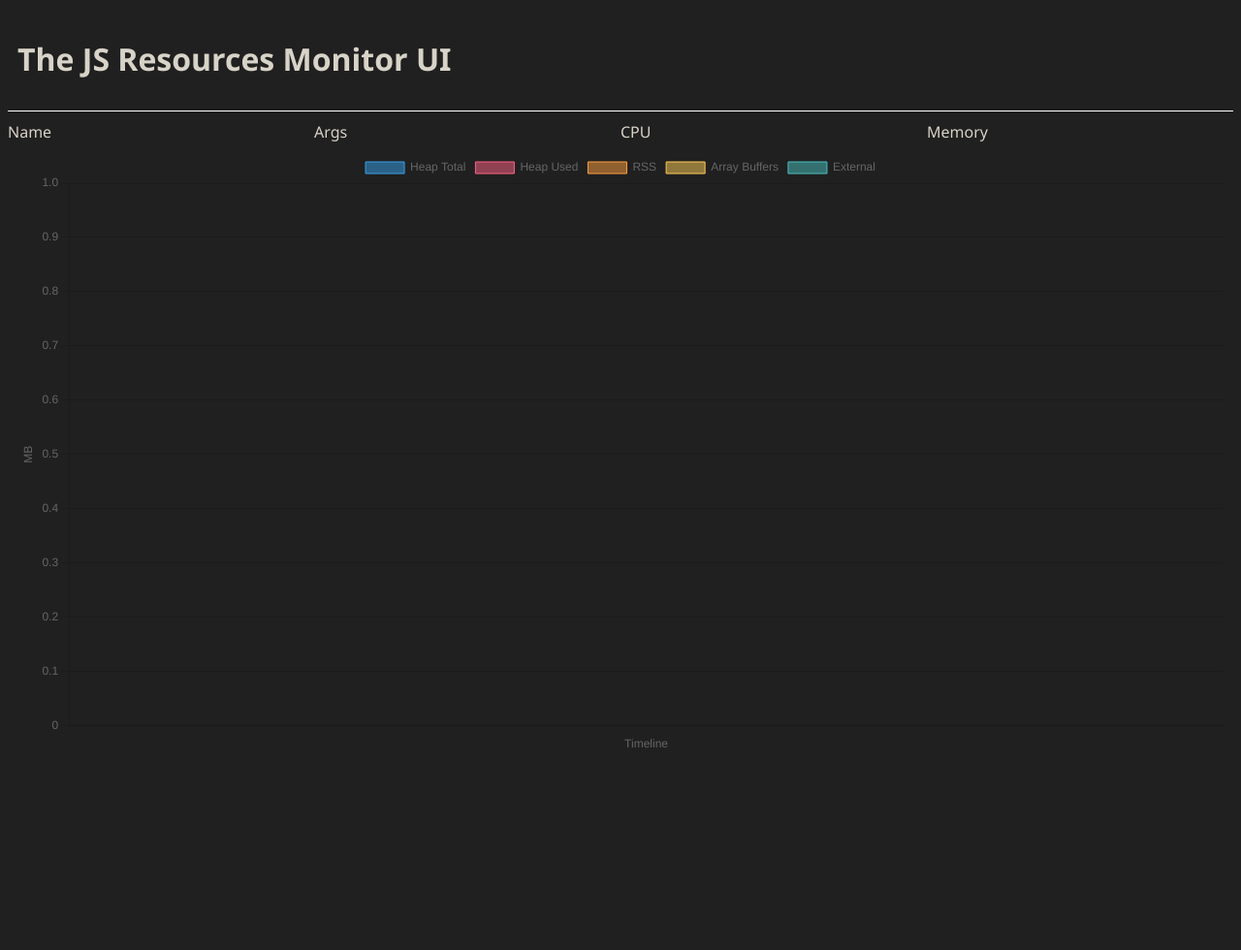
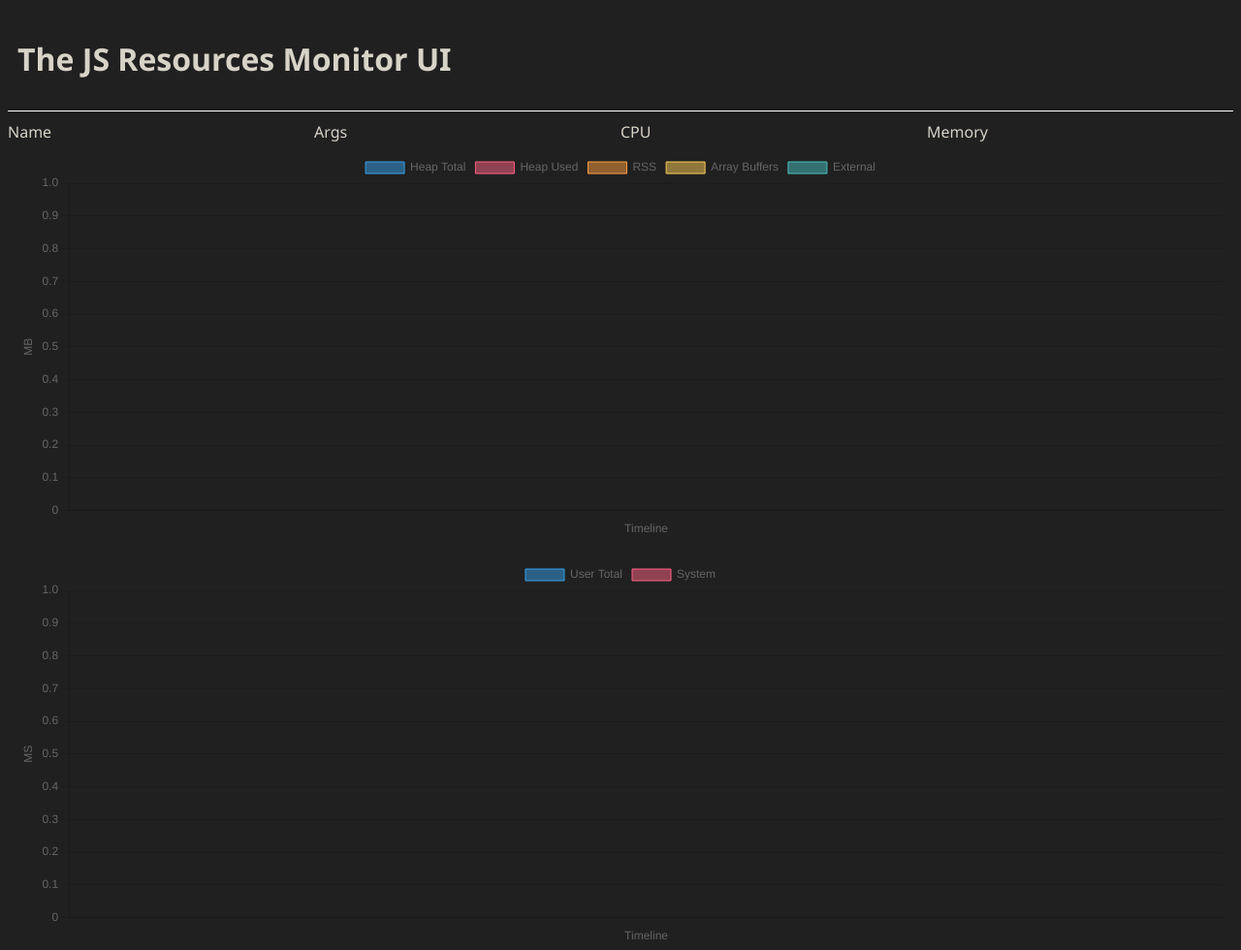
Before and after one commit to EduardoPetrini/js-monitor-server, a website: page public/index.html in a window 1280 px wide. Shown: the whole page at 97% size. Before the commit the page ends 952 px from the top, so only its background shows below. Drawn offline with nearby package versions, Linux system fonts and the light colour scheme; no server answers.

Commit message:
chore: cpu chart

```diff
--- a/public/index.html
+++ b/public/index.html
@@ -23,8 +23,9 @@
       .span-details {
         flex: 1;
       }
-      .process-memory-chart {
+      .process-memory-chart, .process-cpu-chart {
         padding: 10px;
+        height: 400px;
       }
     </style>
   </head>
@@ -49,9 +50,10 @@
       </main>
     </div>
     <script>
-      const ctx = document.getElementById('memChart');
+      const memCtx = document.getElementById('memChart');
+      const cpuCtx = document.getElementById('cpuChart');
 
-      const chart = new Chart(ctx, {
+      const memChart = new Chart(memCtx, {
         type: 'line',
         data: {
           labels: [],
@@ -84,6 +86,7 @@
           ],
         },
         options: {
+          maintainAspectRatio: false,
           animation: {
             duration: 500,
             easing: 'easeOutCubic',
@@ -123,15 +126,78 @@
         },
       });
 
+      const cpuChart = new Chart(cpuCtx, {
+        type: 'line',
+        data: {
+          labels: [],
+          datasets: [
+            {
+              id: 'user',
+              label: 'User Total',
+              data: [],
+            },
+            {
+              id: 'system',
+              label: 'System',
+              data: [],
+            },
+          ],
+        },
+        options: {
+          maintainAspectRatio: false,
+          animation: {
+            duration: 500,
+            easing: 'easeOutCubic',
+            y: { duration: 0 },
+          },
+          responsive: true,
+          interaction: {
+            mode: 'nearest',
+            axis: 'x',
+            intersect: false,
+          },
+          elements: {
+            line: {
+              tension: 0.4,
+              fill: true,
+              borderWidth: 1,
+            },
+            point: {
+              radius: 0
+            }
+          },
+          scales: {
+            y: {
+              beginAtZero: false,
+              title: {
+                display: true,
+                text: 'MS',
+              },
+            },
+            x: {
+              title: {
+                display: true,
+                text: 'Timeline',
+              },
+            },
+          },
+        },
+      });
       let index = 0;
 
       const socket = io();
       socket.on('update', data => {
-        const { heapTotal, heapUsed, rss, arrayBuffers, external, details } = data;
+        const { user, system, heapTotal, heapUsed, rss, arrayBuffers, external, details } = data;
 
         index++;
-        chart.data.labels.push(index);
-        chart.data.datasets.forEach(dataset => {
+        memChart.data.labels.push(index);
+        memChart.data.datasets.forEach(dataset => {
+          const value = data[dataset.id];
+          dataset.data.push(value);
+        });
+
+        cpuChart.data.labels.push(index);
+        cpuChart.data.datasets.forEach(dataset => {
           const value = data[dataset.id];
           dataset.data.push(value);
         });
@@ -139,7 +205,11 @@
         const memBox = document.getElementById('memBox');
         memBox.innerText = `Memory: ${rss} MB`;
 
-        chart.update();
+        const cpuBox = document.getElementById('cpuBox');
+        cpuBox.innerText = `CPU: ${user} Ms`;
+
+        memChart.update();
+        cpuChart.update();
       });
     </script>
   </body>
--- a/src/monitor.js
+++ b/src/monitor.js
@@ -27,9 +27,11 @@ export class Monitor extends EventEmitter {
 
   startMonitor() {
     this.stopMonitor();
+    let previousCpu = process.cpuUsage();
 
     this.currentInterval = setInterval(() => {
       const { heapTotal, heapUsed, rss, arrayBuffers, external } = process.memoryUsage();
+      previousCpu = process.cpuUsage(previousCpu);
       const details = process.execArgv;
 
       const heapTotalMb = toMb(heapTotal);
@@ -38,7 +40,7 @@ export class Monitor extends EventEmitter {
       const arrayBuffersMb = toMb(arrayBuffers);
       const externalMb = toMb(external);
 
-      this.emit('update', { heapTotal: heapTotalMb, heapUsed: heapUsedMb, rss: rssMb, arrayBuffers: arrayBuffersMb, external: externalMb, details });
+      this.emit('update', { ...previousCpu, heapTotal: heapTotalMb, heapUsed: heapUsedMb, rss: rssMb, arrayBuffers: arrayBuffersMb, external: externalMb, details });
     }, this.intervalMs);
   }
 }
```
